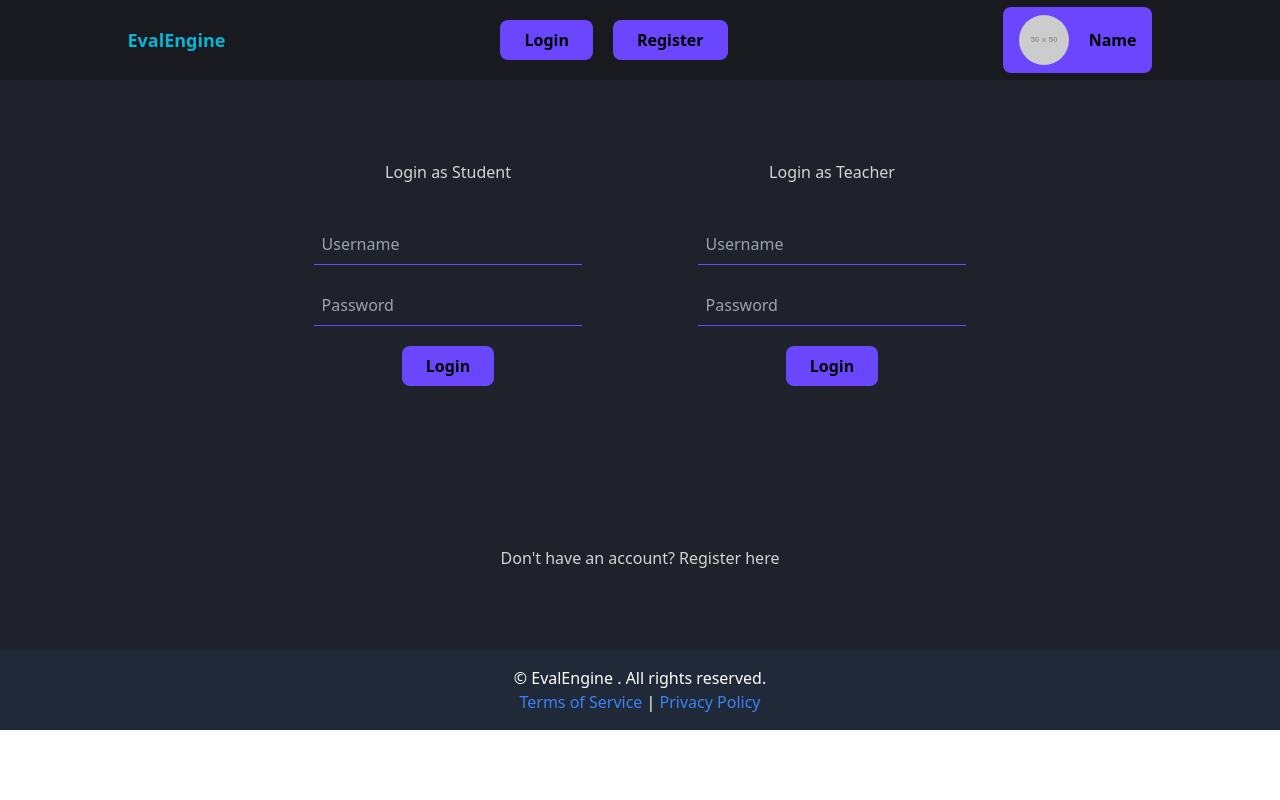
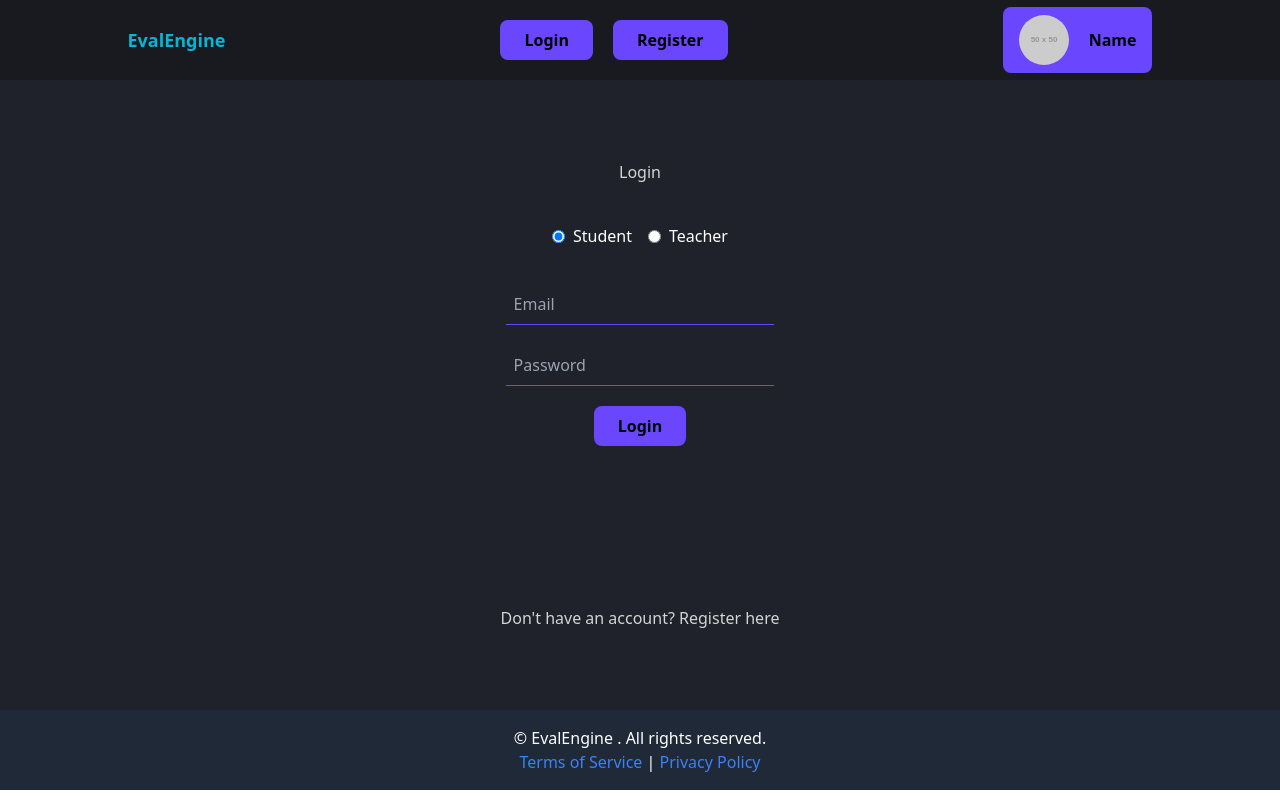
Before and after one commit to kssaxena/EvalEngine, a React (Vite) app in the folder Frontend/: page /login-Student in a window 1280 px wide. Built offline with nearby package versions, Linux system fonts and the light colour scheme.

Commit message:
some changes

```diff
--- a/Frontend/src/components/Login.jsx
+++ b/Frontend/src/components/Login.jsx
@@ -1,37 +1,55 @@
-import React from "react";
+import React, { useRef } from "react";
 import Button from "../utils/Button";
 
 const LoginStudent = () => {
+  const formRef = useRef(null);
+
+  const handleSubmit = (e) => {
+    e.preventDefault();
+
+    const formData = new FormData(formRef);
+
+    console.log(formData.get("userType"));
+  };
+
   return (
     <div className="flex flex-col justify-center items-center">
-      <section className="flex justify-center items-center w-full">
-        {/* <h1>For Teachers</h1> */}
+      <section className="flex flex-col justify-center items-center w-full">
+        {/* form  */}
+        <div className="flex justify-center items-center flex-col gap-10 py-20 w-[30%]">
+          <h1>Login</h1>
+          <form
+            ref={formRef}
+            onSubmit={handleSubmit}
+            className="flex justify-center items-center flex-col gap-5 w-[70%]"
+          >
+            {/* User Type Selection */}
+            <div className="flex items-center justify-center space-x-4 mb-4">
+              <label className="flex items-center space-x-2">
+                <input
+                  type="radio"
+                  name="userType"
+                  value="student"
+                  className="form-radio text-indigo-600"
+                  defaultChecked
+                />
+                <span className="text-white">Student</span>
+              </label>
 
-        <div className="flex justify-center items-center flex-col gap-10 py-20 w-[30%]">
-          <h1>Login as Student</h1>
-          <form className="flex justify-center items-center flex-col gap-5 w-[70%]">
+              <label className="flex items-center space-x-2">
+                <input
+                  type="radio"
+                  name="userType"
+                  value="teacher"
+                  className="form-radio text-indigo-600"
+                />
+                <span className="text-white">Teacher</span>
+              </label>
+            </div>
+
             <input
-              type="text"
-              placeholder="Username"
-              className="p-2 bg-transparent border-b border-[#6A47FF] outline-none w-full"
-            />
-            <input
-              type="password"
-              placeholder="Password"
-              className="p-2 bg-transparent border-b border-[#6A47FF] outline-none w-full"
-            />
-            <Button Type="submit" name={"Login"} />
-          </form>
-        </div>
-
-        {/* <h1>For Teachers</h1> */}
-
-        <div className="flex justify-center items-center flex-col gap-10 py-20 w-[30%]">
-          <h1>Login as Teacher</h1>
-          <form className="flex justify-center items-center flex-col gap-5 w-[70%]">
-            <input
-              type="text"
-              placeholder="Username"
+              type="email"
+              placeholder="Email"
               className="p-2 bg-transparent border-b border-[#6A47FF] outline-none w-full"
             />
             <input
@@ -45,7 +63,10 @@ const LoginStudent = () => {
       </section>
       <div className="m-20">
         <p>
-          Don't have an account? <a href="/register-student" className="hover:underline">Register here</a>
+          Don't have an account?{" "}
+          <a href="/register-student" className="hover:underline">
+            Register here
+          </a>
         </p>
       </div>
     </div>
--- a/Frontend/src/components/Register.jsx
+++ b/Frontend/src/components/Register.jsx
@@ -77,7 +77,7 @@ const Register = () => {
       // const { name, email, password } = formData;
       // const dataToSend = { name, email, password };
 
-      const response = await FetchData(questioner / register, "post", formData);
+      const response = await FetchData(`questioner / register`, "post", formData);
       console.log(formData);
 
       if (response.status === 200) {
```
